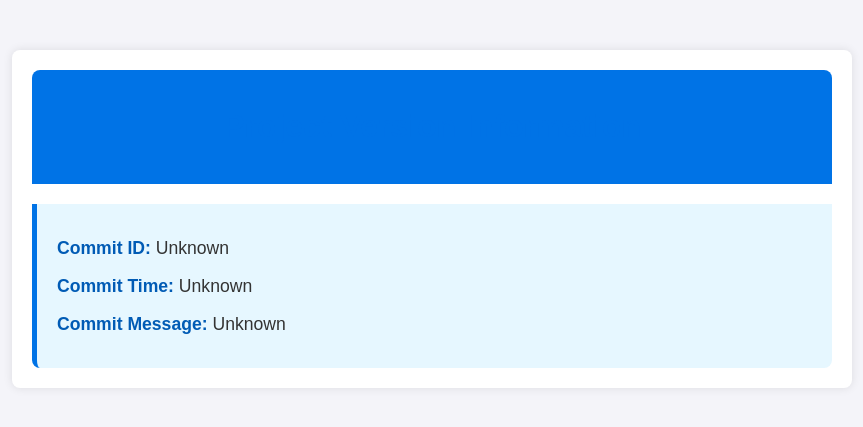
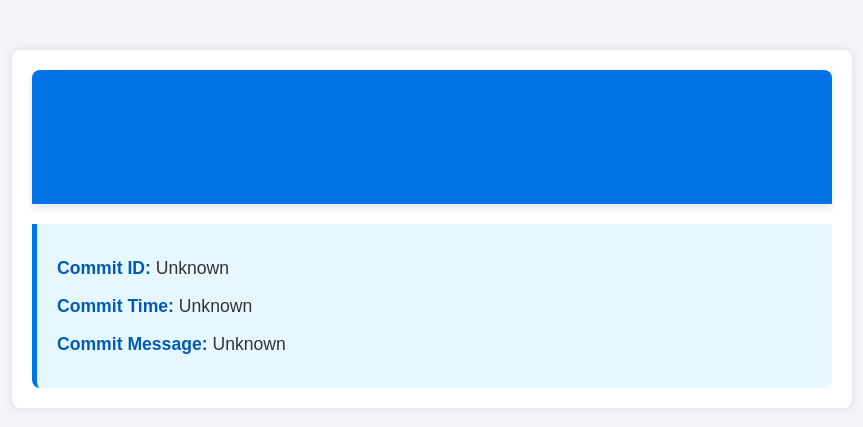
Before and after one commit to conorfennell/local-local, a Django app: page /about/ in a window 1280 px wide. Shown: the top 427 px of the page, without its empty margins (208-1071 px from the left). Run offline with Django 5.2, Linux system fonts and the light colour scheme.

Commit message:
style: Improve header styling with increased padding and box shadow

```diff
--- a/pages/templates/about.html
+++ b/pages/templates/about.html
@@ -16,9 +16,10 @@
         .header {
             background-color: #0073e6;
             color: #fff;
-            padding: 10px 0;
+            padding: 20px;
             text-align: center;
             border-radius: 8px 8px 0 0;
+            box-shadow: 0 4px 8px rgba(0, 0, 0, 0.1);
         }
         .commit-info {
             margin-top: 20px;
```
